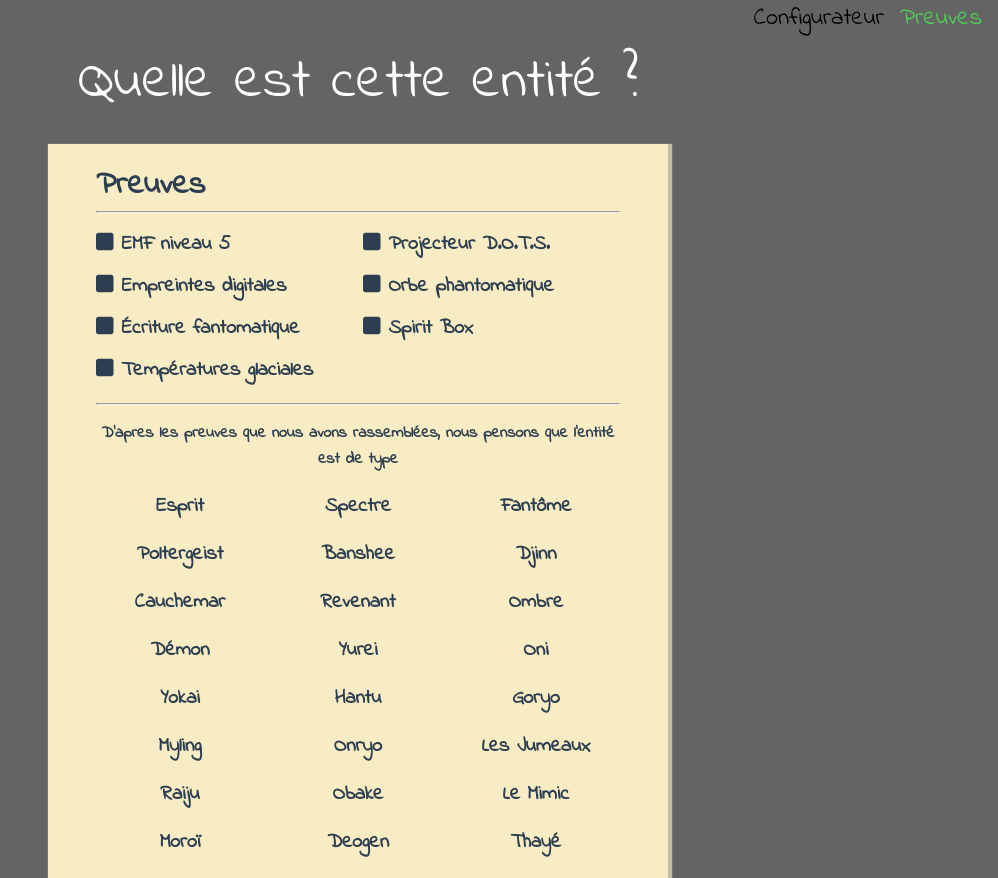
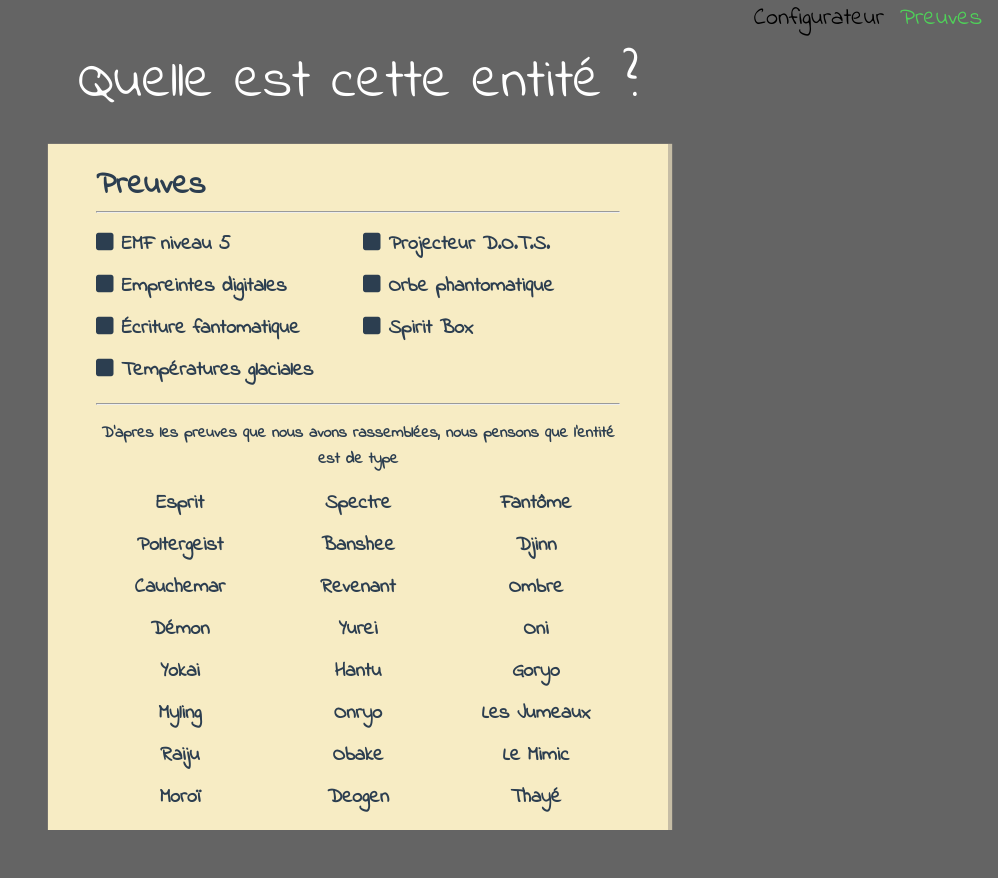
Before and after one commit to DetaX/phasmotools, a Vue app: page /phasmo/preuves in a window 1280 px wide. Shown: the whole page, without its empty margins (282-1280 px from the left). After the commit the page ends 830 px from the top, so only its background shows below. Built offline with nearby package versions, Linux system fonts and the light colour scheme.

Commit message:
transition + fix state between route switch

```diff
--- a/src/App.vue
+++ b/src/App.vue
@@ -9,7 +9,12 @@ import ConfigEditor from './components/ConfigEditor.vue'
     <router-link to="/preuves">Preuves</router-link>
   </header>
   <main>
-    <router-view></router-view>
+    <router-view v-slot="{ Component, route }">
+      <!-- Use any custom transition and  to `fade` -->
+      <transition :name="'fade'" mode="out-in">
+        <component :is="Component" />
+      </transition>
+    </router-view>
   </main>
 </template>
 
--- a/src/assets/main.css
+++ b/src/assets/main.css
@@ -252,6 +252,7 @@ footer .ver {
 }
 .entity {
   border: 3px solid transparent;
+  padding: 0 1rem;
 }
 .proof:before {
   content: '\f0c8';
@@ -317,3 +318,17 @@ header a:hover, .router-link-active {
     padding: 1rem 3rem;
   }
 }
+
+
+.fade-enter-active,
+.fade-leave-active {
+  transition-duration: .15s;
+  transition-property: height, opacity;
+  transition-timing-function: ease;
+  overflow: hidden;
+}
+
+.fade-enter,
+.fade-leave-active {
+  opacity: 0
+}
--- a/src/components/ConfigEditor.vue
+++ b/src/components/ConfigEditor.vue
@@ -103,9 +103,7 @@ export default {
       if (this.editMode) this.$nextTick(function () {
         this.updateForm();
       });
-    }
     },
-  computed: {
     updateCode() {
       let alphabetRange = this._alphabetRange('a', 'z');
       let hash = this.config.map(subconfig => subconfig.parameters.map(parameter => parameter.selected)).flat();
@@ -118,6 +116,8 @@ export default {
       this.code = hash;
       this.updateForm();
     },
+  },
+  computed: {
     getNonEmptySubConfig() {
       let subConfigs = [];
       this.config.forEach((subConfig) => {
@@ -151,10 +151,14 @@ export default {
     this.code = splittedHash[1];
     this.editMode = false;
     this.loadCode();
+  },
+  mounted: function() {
+    this.updateCode();
   }
 }
 </script>
 <template>
+  <div>
     <div class="help" v-if="helpShown">
       <div class="hideHelpButton"><i class="fa-sharp fa-solid fa-circle-xmark" @click="helpShown = false"></i></div>
       <p>Cet outil a été développé afin d'aider à partager des difficultés personnalisées sur le jeu Phasmophobia.</p>
@@ -218,5 +222,5 @@ export default {
         </div>
       </div>
     </div>
-
+  </div>
 </template>
--- a/src/components/Proofs.vue
+++ b/src/components/Proofs.vue
@@ -59,6 +59,7 @@ export default {
 }
 </script>
 <template>
+  <div>
     <h1>Quelle est cette entité ?</h1>
 
     <div class="proofs">
@@ -72,11 +73,13 @@ export default {
       <hr>
       <div class="text">D'apres les preuves que nous avons rassemblées, nous pensons que l'entité est de type</div>
       <div class="entities-container">
-      <div v-for="entity in getOrderedEntities" :class="'entity entity-'+entity.status + ' '+hideClass(entity)" @click="toggle(entity, 'entity')">
+        <div v-for="entity in getOrderedEntities">
+        <span  :class="'entity entity-'+entity.status + ' '+hideClass(entity)" @click="toggle(entity, 'entity')">
           {{entity.name}}
+        </span>
+        </div>
       </div>
     </div>
   </div>
 
-
 </template>
```
Also changed, not shown: src/router/index.js (+5 -5 lines). Lines whose indentation alone changed are shown as unchanged.
